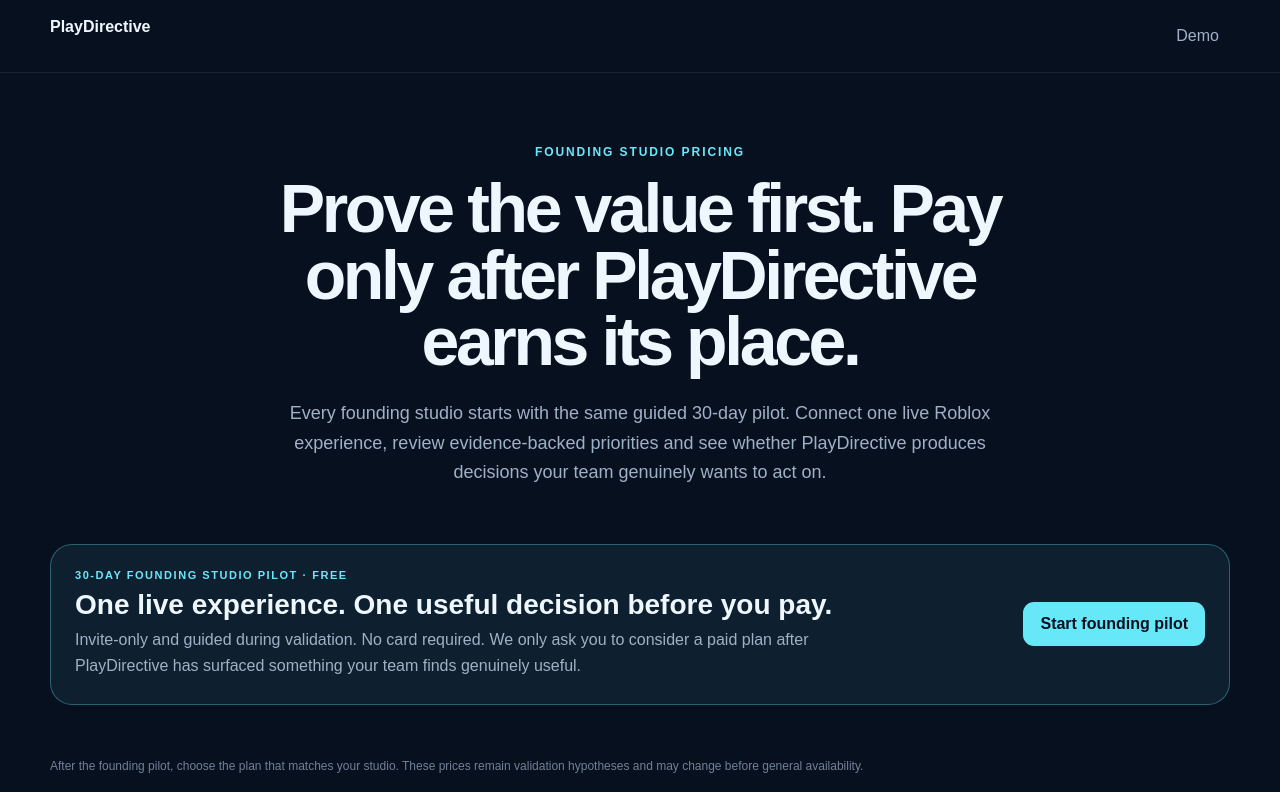
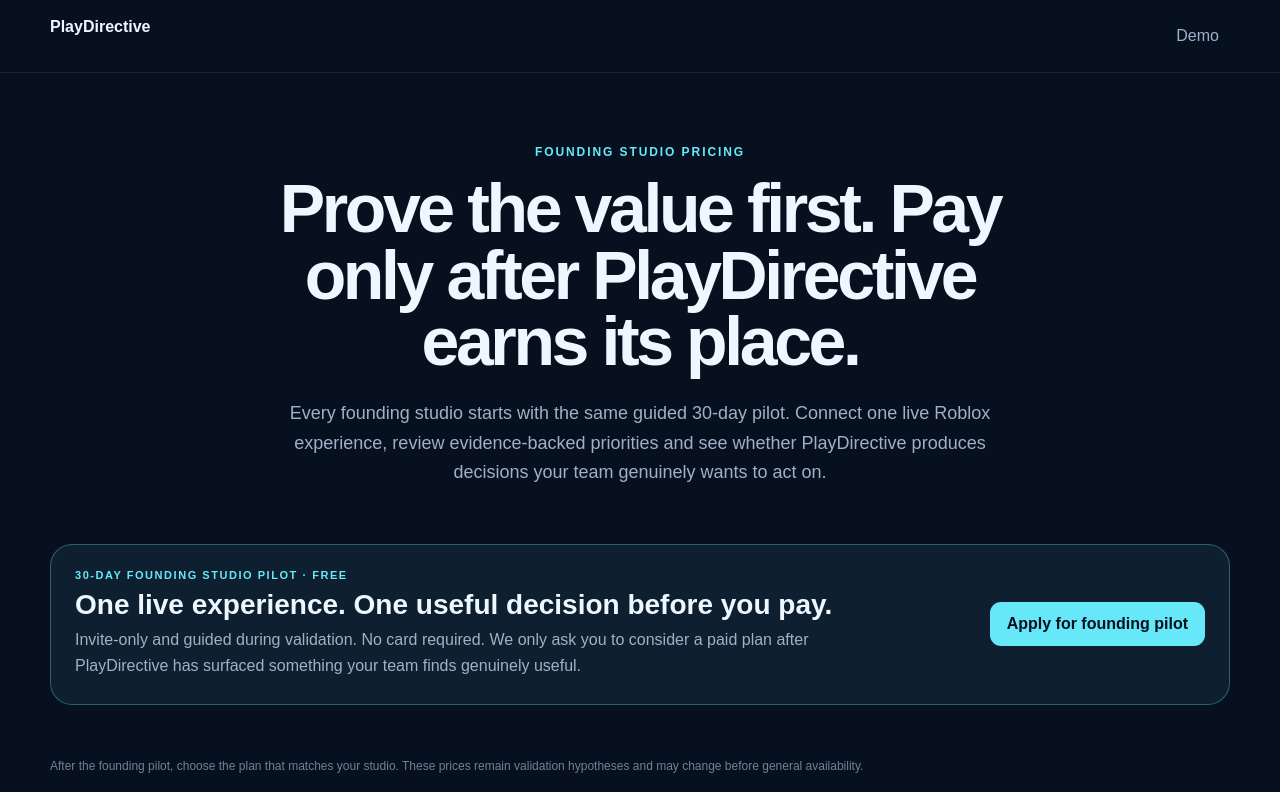
Before and after one commit to danielwauer-maker/roblox-decision-engine, a Next.js app in the folder apps/web/: page /pricing in a window 1280 px wide. Shown: the top 792 px of the page. Built offline with nearby package versions, Linux system fonts and the light colour scheme.

Commit message:
fix(r16): route pricing CTAs to real pilot application

```diff
--- a/apps/web/app/pricing/page.tsx
+++ b/apps/web/app/pricing/page.tsx
@@ -5,8 +5,8 @@
     subtitle: "For live indie teams that need one clear weekly priority.",
     experiences: "1 experience",
     features: ["Top-3 decision queue", "AI Product Analyst", "Experiment Copilot", "Weekly Growth Brief"],
-    cta: "Start founding pilot",
-    href: "/demo/pilot",
+    cta: "Apply for founding pilot",
+    href: "/apply",
     featured: true,
   },
   {
@@ -15,8 +15,8 @@
     subtitle: "For teams running recurring updates and paid acquisition.",
     experiences: "Up to 3 experiences",
     features: ["Everything in Indie", "Priority evidence history", "Pilot feedback workflow", "Multi-experience coverage"],
-    cta: "Start founding pilot",
-    href: "/demo/pilot",
+    cta: "Apply for founding pilot",
+    href: "/apply",
   },
   {
     name: "Studio",
@@ -24,8 +24,8 @@
     subtitle: "For multi-experience teams that need one decision layer.",
     experiences: "Up to 10 experiences",
     features: ["Everything in Growth", "Portfolio-level weekly review", "Priority support", "Expanded experience limits"],
-    cta: "Talk to us",
-    href: "/demo/pilot",
+    cta: "Apply for founding pilot",
+    href: "/apply",
   },
 ];
 
@@ -52,7 +52,7 @@
             <h2 style={{ margin: "8px 0 6px", fontSize: 28 }}>One live experience. One useful decision before you pay.</h2>
             <p style={{ margin: 0, color: "#9fb1c7", lineHeight: 1.65 }}>Invite-only and guided during validation. No card required. We only ask you to consider a paid plan after PlayDirective has surfaced something your team finds genuinely useful.</p>
           </div>
-          <a href="/demo/pilot" style={{ background: "#67e8f9", color: "#07101f", padding: "13px 17px", borderRadius: 11, fontWeight: 800, textDecoration: "none" }}>Start founding pilot</a>
+          <a href="/apply" style={{ background: "#67e8f9", color: "#07101f", padding: "13px 17px", borderRadius: 11, fontWeight: 800, textDecoration: "none" }}>Apply for founding pilot</a>
         </div>
       </section>
 
```
